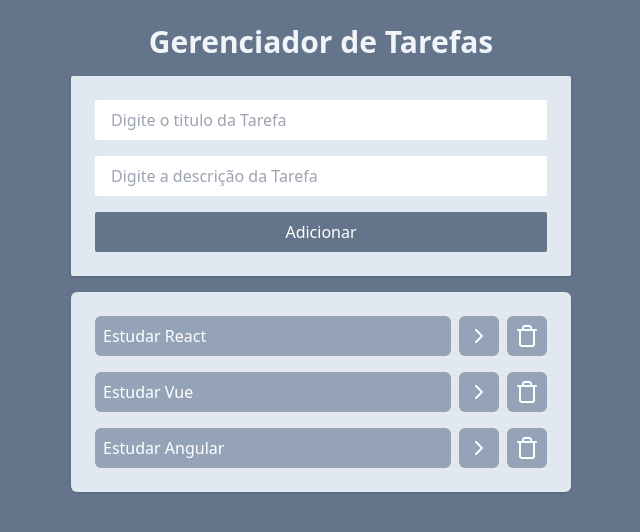
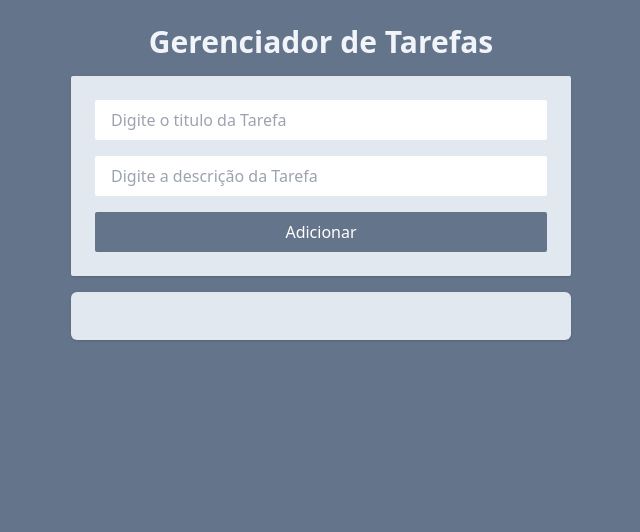
Before and after one commit to matutaj/Gerenciamento_de_tarefas, a React (Vite) app: page / in a window 1280 px wide. Shown: the top 532 px of the page, without its empty margins (319-959 px from the left). Built offline with nearby package versions, Linux system fonts and the light colour scheme; the HTML template or start-up script is replaced by a standard one.

Commit message:
add button left and save date in localStorage

```diff
--- a/src/App.jsx
+++ b/src/App.jsx
@@ -1,28 +1,11 @@
-import { useState } from "react";
+import { useEffect, useState } from "react";
 import AddTasks from "./components/AddTasks";
 import Tasks from "./components/Tasks";
 
 function App() {
-  const [tasks, setTasks] = useState([
-    {
-      id: 1,
-      title: "Estudar React",
-      description: "Estudar React para se tornar cada vez melhor",
-      isCompleted: false,
-    },
-    {
-      id: 2,
-      title: "Estudar Vue",
-      description: "Estudar Vue para se tornar cada vez melhor",
-      isCompleted: false,
-    },
-    {
-      id: 3,
-      title: "Estudar Angular",
-      description: "Estudar Angular para se tornar cada vez melhor",
-      isCompleted: false,
-    },
-  ]);
+  const [tasks, setTasks] = useState(
+    JSON.parse(localStorage.getItem("tasks")) || []
+  );
 
   function onTasksClick(taskIs) {
     const newTasks = tasks.map((task) => {
@@ -49,6 +32,10 @@ function App() {
     setTasks([...tasks, newsTasks]);
   }
 
+  useEffect(() => {
+    localStorage.setItem("tasks", JSON.stringify(tasks));
+  }, [tasks]);
+
   return (
     <div className="w-screen h-screen bg-slate-500 flex justify-center p-6">
       <div className="w-[500px] space-y-4">
--- a/src/pages/TasksPage.jsx
+++ b/src/pages/TasksPage.jsx
@@ -1,16 +1,25 @@
-import { useSearchParams } from "react-router-dom";
+import { ChevronLeftIcon } from "lucide-react";
+import { useSearchParams, useNavigate } from "react-router-dom";
 
 function TasksPage() {
+  const navigate = useNavigate();
   const [searchParams] = useSearchParams();
   const title = searchParams.get("title");
   const description = searchParams.get("description");
   return (
-    <div className=" h-screen w-screen bg-slate-500 p-6">
+    <div className=" h-screen w-screen bg-slate-500 flex justify-center  p-6">
       <div className="w-[500px] space-y-4">
-        <h1 className="text-3xl text-slate-100 font-bold text-center">
-          {" "}
-          Detalhes da Tarefa
-        </h1>
+        <div className="flex relative  justify-center mb-6 text-slate-100">
+          <button
+            onClick={() => navigate(-1)}
+            className="absolute left-0 top-0 bottom-0"
+          >
+            <ChevronLeftIcon />
+          </button>
+          <h1 className="text-3xl text-slate-100 font-bold text-center">
+            Detalhes da Tarefa
+          </h1>
+        </div>
         <div className="bg-slate-200 p-4 rounded-sm">
           <h1 className="text-xl  font-bold text-slate-600">{title}</h1>
           <p className="text-slate-600">{description}</p>
```
